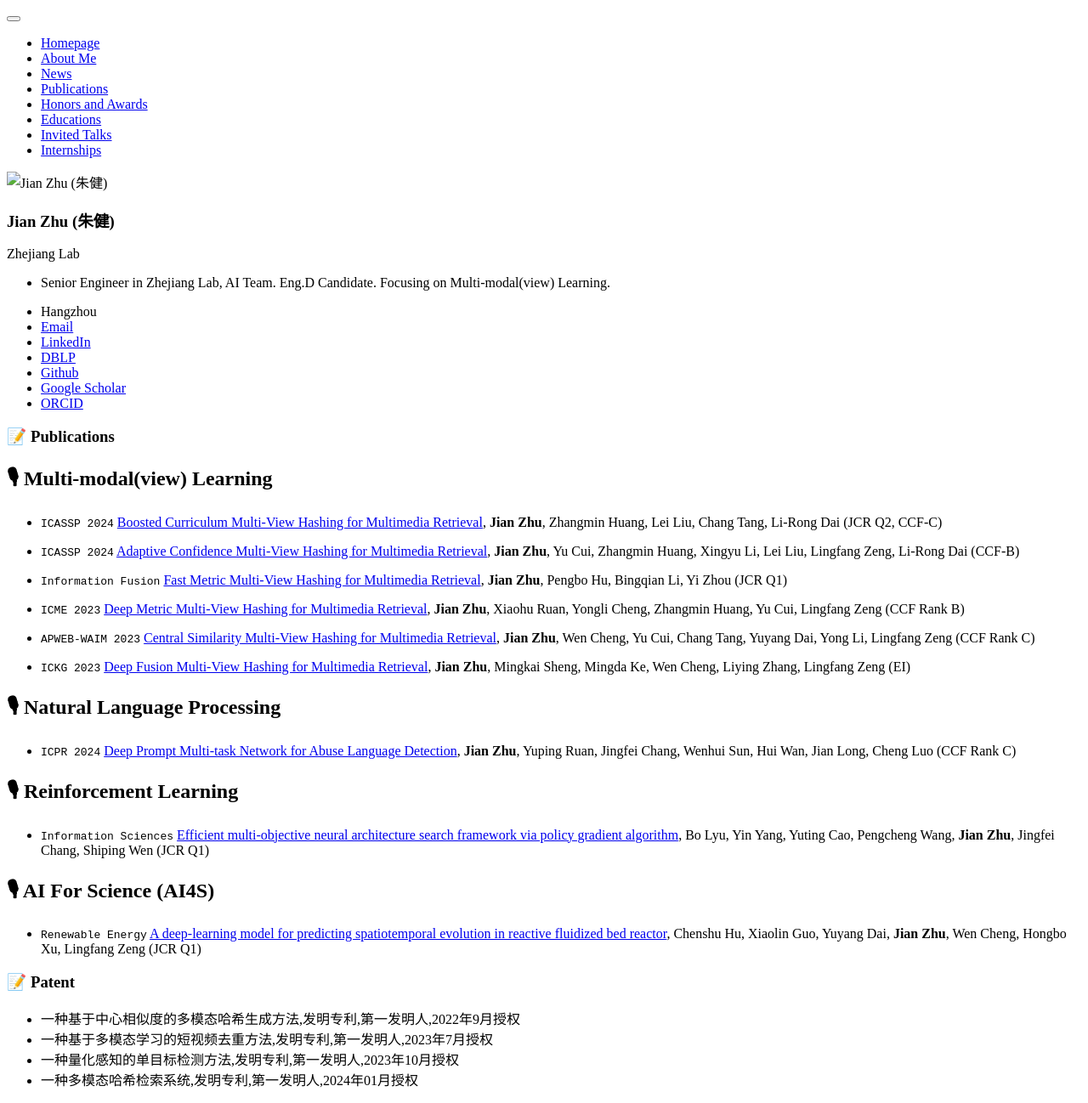
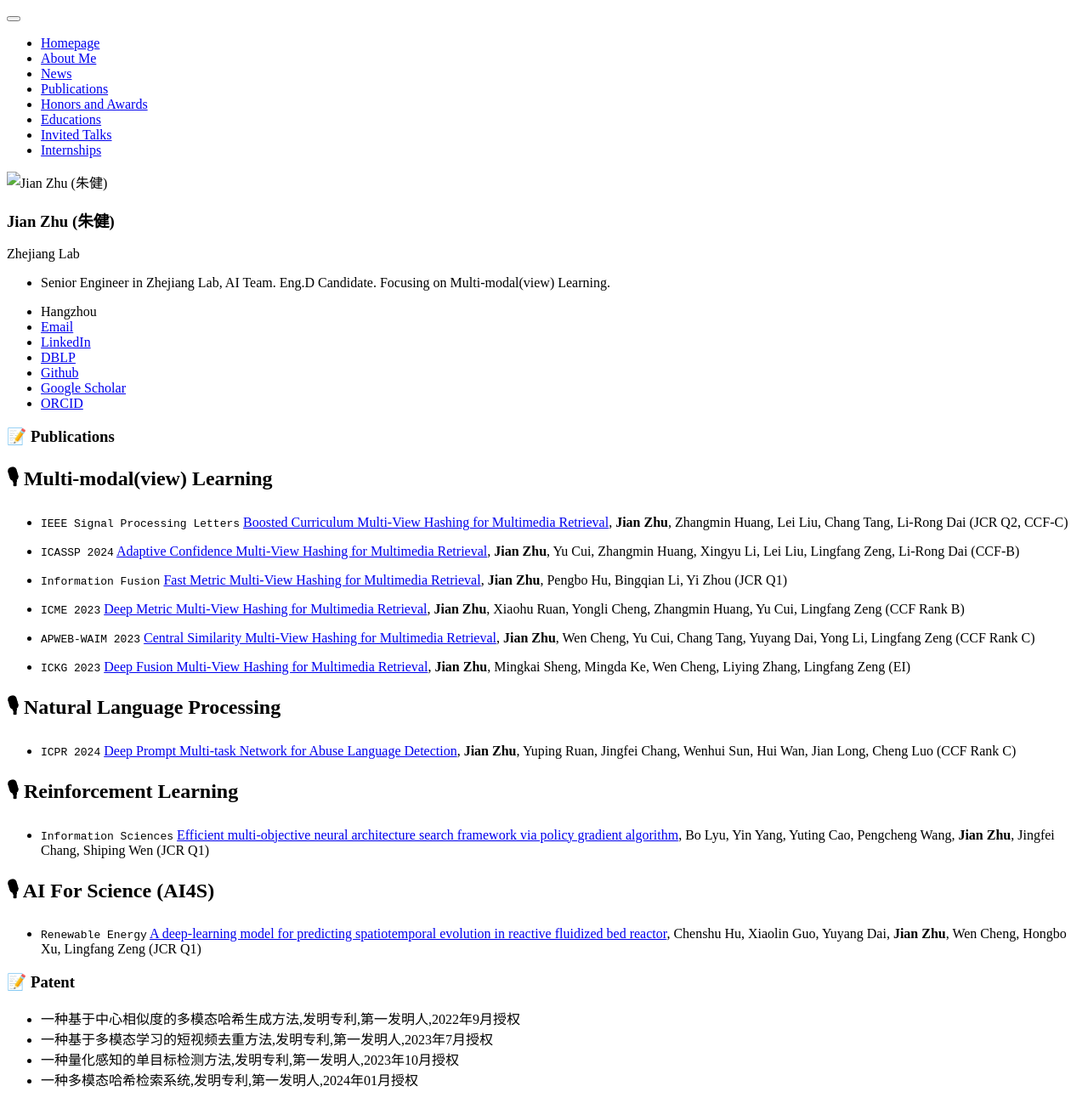
Before and after one commit to HackerHyper/HackerHyper.github.io, a Jekyll site: the page built from _pages/includes/pub.md, in a window 1280 px wide. Shown: the whole page at 85% size. Built offline with Jekyll 4.4.1, drawn with Linux system fonts in a browser that asks for light colours; our own code applies the rules of GitHub Pages for plain Markdown files.

Commit message:
first commit

```diff
--- a/_pages/includes/pub.md
+++ b/_pages/includes/pub.md
@@ -1,7 +1,7 @@
 
 # 📝 Publications
 ## 🎙 Multi-modal(view) Learning
-- ``ICASSP 2024`` [Boosted Curriculum Multi-View Hashing for Multimedia Retrieval](https://ieeexplore.ieee.org/abstract/document/10447517), **Jian Zhu**, Zhangmin Huang, Lei Liu, Chang Tang, Li-Rong Dai (JCR Q2, CCF-C)
+- ``IEEE Signal Processing Letters`` [Boosted Curriculum Multi-View Hashing for Multimedia Retrieval](https://ieeexplore.ieee.org/abstract/document/10447517), **Jian Zhu**, Zhangmin Huang, Lei Liu, Chang Tang, Li-Rong Dai (JCR Q2, CCF-C)
 
 - ``ICASSP 2024`` [Adaptive Confidence Multi-View Hashing for Multimedia Retrieval](https://ieeexplore.ieee.org/abstract/document/10447517), **Jian Zhu**, Yu Cui, Zhangmin Huang, Xingyu Li, Lei Liu, Lingfang Zeng, Li-Rong Dai (CCF-B)
 
```
